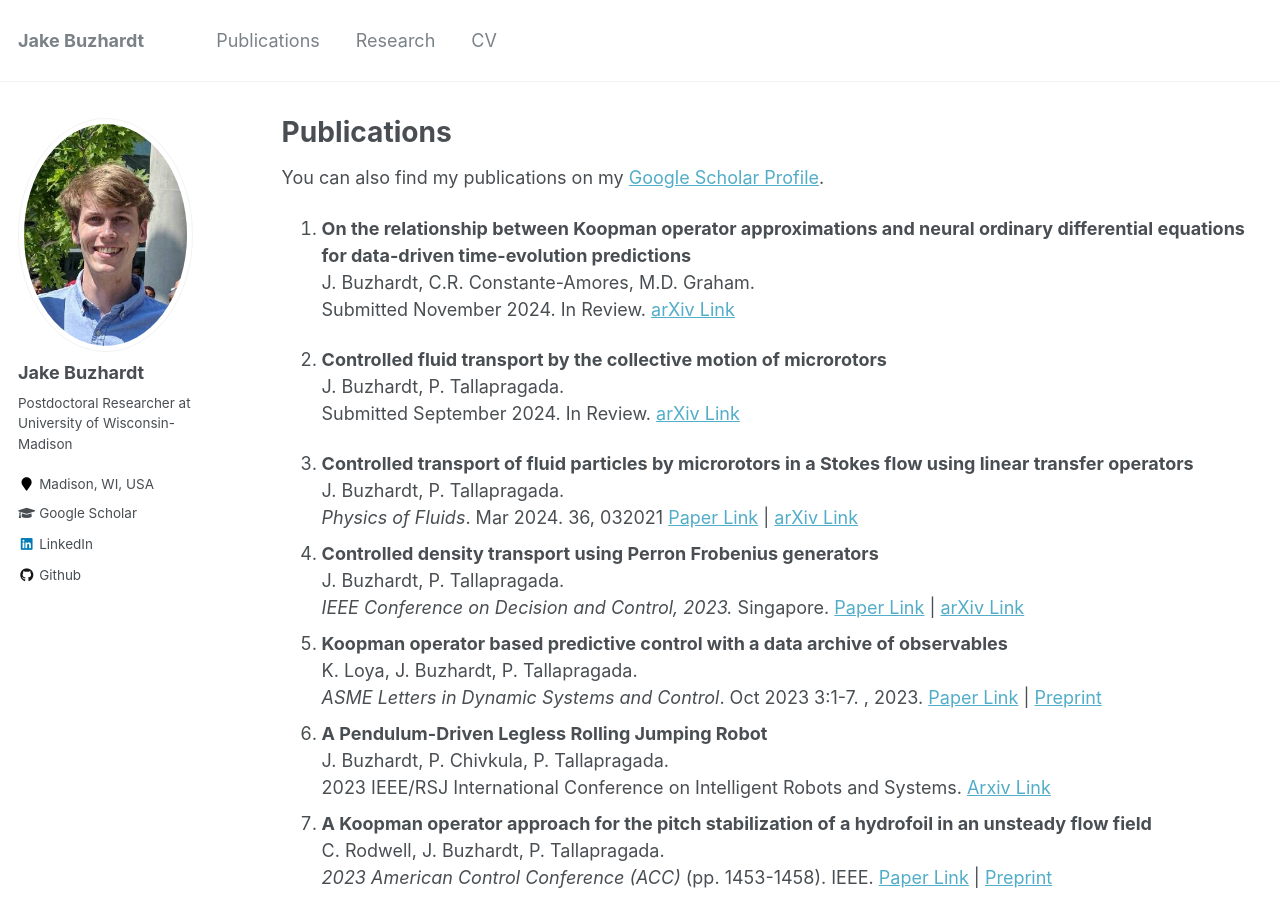
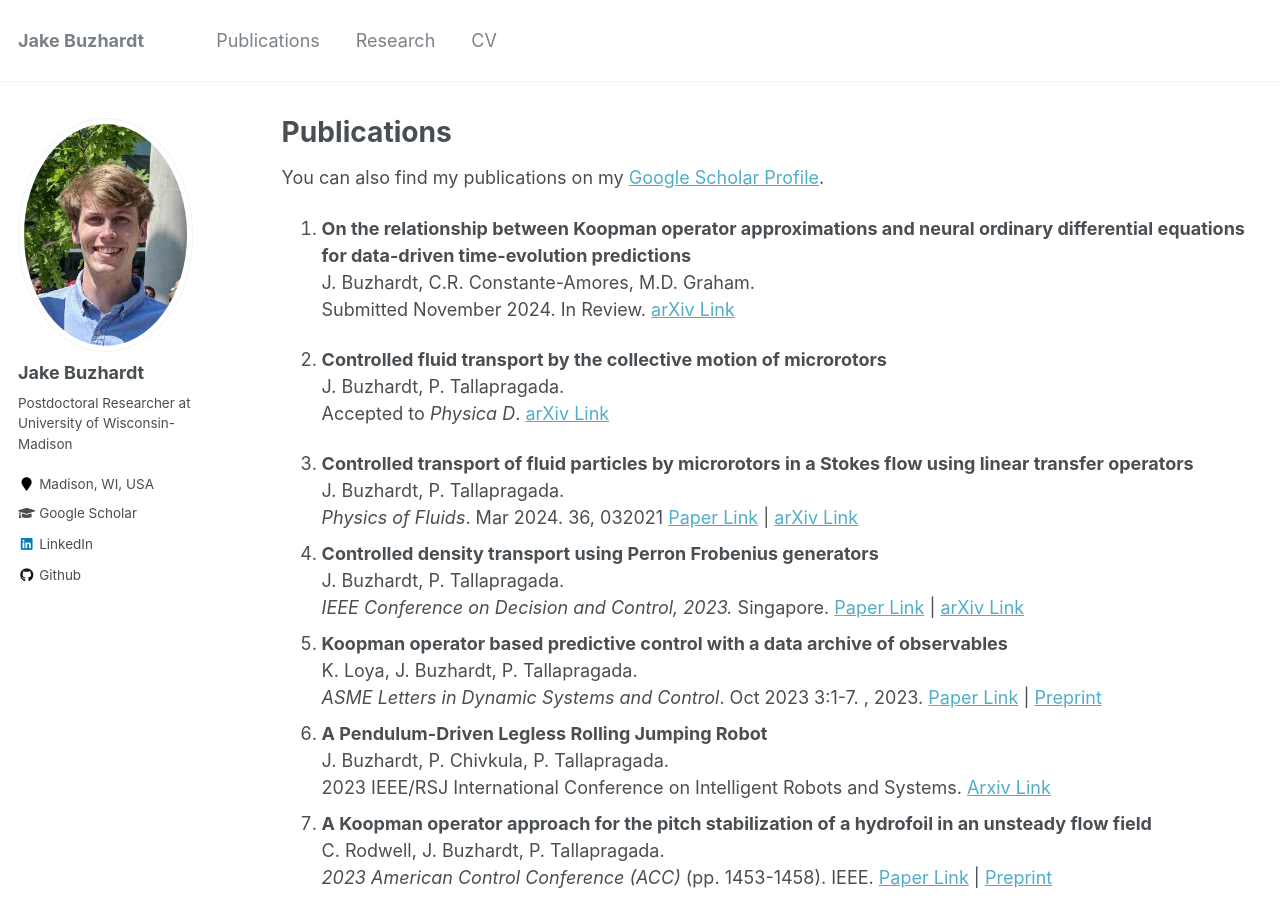
Before and after one commit to jbuzhar/jbuzhar.github.io, a Jekyll site: the page built from _pages/publications.md, in a window 1280 px wide and 900 px high. Built offline with Jekyll 4.4.1, drawn with Linux system fonts in a browser that asks for light colours.

Commit message:
Update publications.md

```diff
--- a/_pages/publications.md
+++ b/_pages/publications.md
@@ -13,7 +13,7 @@ You can also find my publications on my [Google Scholar Profile](https://scholar
 
 0. **Controlled fluid transport by the collective motion of microrotors** \
    J. Buzhardt, P. Tallapragada. \
-  Submitted September 2024.  In Review. [arXiv Link](https://arxiv.org/abs/2409.04468)
+  Accepted to _Physica D_. [arXiv Link](https://arxiv.org/abs/2409.04468)
 
 0. **Controlled transport of fluid particles by microrotors in a Stokes flow using linear transfer operators** \
    J. Buzhardt, P. Tallapragada. \
```
